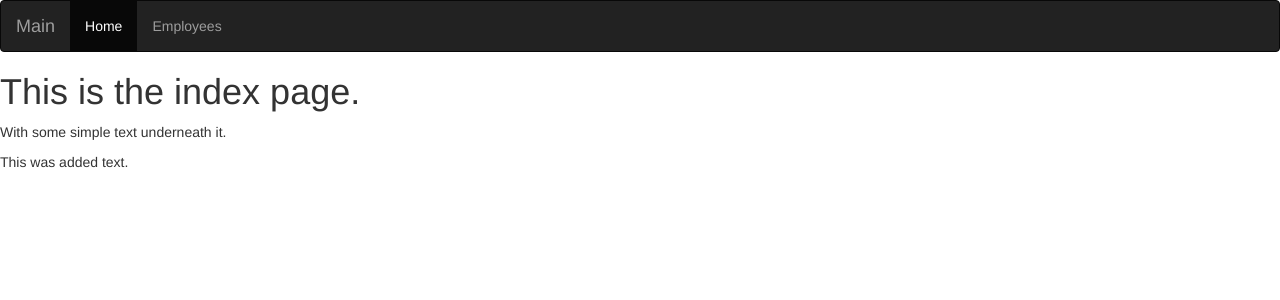
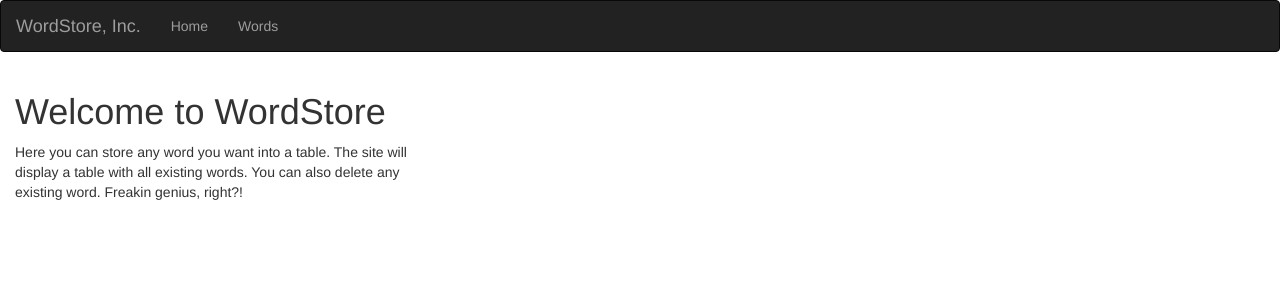
Before and after one commit to ChrisHein25/google_test, a Flask app: page / in a window 1280 px wide. Shown: the top 300 px of the page. Run offline with Flask 2, Linux system fonts and the light colour scheme; some libraries are stand-ins or nearby versions.

Commit message:
Changed app to be a word-submission app. Have not added database yet but all basic Flask/Bootstrap/HTML functionality is there.

```diff
--- a/main.py
+++ b/main.py
@@ -1,18 +1,41 @@
 from flask import Flask, flash, render_template, request, session
 from flask_bootstrap import Bootstrap
 import yaml
+import os
 
 app = Flask(__name__)
 Bootstrap(app)
+
+# generate random secret key so flash can run
+app.config['SECRET_KEY'] = os.urandom(24)
+
 
 
 @app.route('/')
 def index():
     return render_template('index.html')
 
-@app.route('/employees')
-def employees():
-    return render_template('employees.html')
+@app.route('/words', methods=['GET','POST'])
+def words():
+    # check if GET or POST:
+    if request.method == 'POST':
+        wordInfo = request.form
+        inputWord = wordInfo['inputWord']
+        buttonValue = wordInfo['submit-button']
+        print(inputWord, buttonValue)
+        if buttonValue == 'add':
+            flash('Word Added.', 'success')
+            # add word to database
+        elif buttonValue == 'delete':
+            flash('Word Deleted.', 'success')
+            # delete word from database
+        else:
+            flash('Something went wrong. Your word was not added.', 'danger')
+
+        #create variable that holds database entries and pass to html page
+        return render_template('words.html')
+    #create variable that holds database entries and pass to html page
+    return render_template('words.html')
 
 if __name__ == '__main__':
     app.run(debug=True)
--- /dev/null
+++ b/templates/_messages.html
@@ -0,0 +1,7 @@
+{% with messages = get_flashed_messages(with_categories=true) %}
+  {% if messages %}
+      {% for category, message in messages %}
+      <div class="alert alert-{{ category }}">{{ message }} </div>
+      {% endfor %}
+  {% endif %}
+{% endwith %}
--- a/templates/_navbar.html
+++ b/templates/_navbar.html
@@ -1,11 +1,11 @@
 <nav class="navbar navbar-inverse">
   <div class="container-fluid">
     <div class="navbar-header">
-      <a class="navbar-brand" href="/">Main</a>
+      <a class="navbar-brand" href="/">WordStore, Inc.</a>
     </div>
     <ul class="nav navbar-nav">
-      <li class="active"><a href="/">Home</a></li>
-      <li><a href="/employees">Employees</a></li>
+      <li><a href="/">Home</a></li>
+      <li><a href="/words">Words</a></li>
     </ul>
   </div>
 </nav>
--- a/templates/base.html
+++ b/templates/base.html
@@ -9,15 +9,8 @@
 {% endblock %}
 
 {% block content %} <!-- the body of the HTML template -->
-  {% with messages = get_flashed_messages(with_categories=true) %}
-    {% if messages %}
-    <ul>
-      {% for category, message in messages %}
-      <li class="alert alert-{{ category }}">{{message}}</li>
-      {% endfor %}
-    </ul>
-    {% endif %}
-  {% endwith %}
+  {% include "_messages.html" %}
+
   {% block sub_content %} <!-- the replaced body of the HTML page -->
   {% endblock %}
 {%endblock %}
--- a/templates/employees.html
+++ /dev/null
@@ -1,5 +0,0 @@
-{% extends 'base.html' %}
-{% block sub_content %}
-  <h1>This is the employee page</h1>
-  <p>With some simple text underneath it.</p>
-{% endblock %}
--- a/templates/index.html
+++ b/templates/index.html
@@ -1,6 +1,8 @@
 {% extends 'base.html' %}
 {% block sub_content %}
-  <h1>This is the index page.</h1>
-  <p>With some simple text underneath it.</p>
-  <p>This was added text.</p>
+<div class="col-sm-4">
+<h1>Welcome to WordStore</h1>
+<p>Here you can store any word you want into a table. The site will display a table with all existing words. You can also delete any existing word. Freakin genius, right?!</p>
+</div>
+
 {% endblock %}
```
Also changed, not shown: templates/words.html (added, +45 -0 lines).
